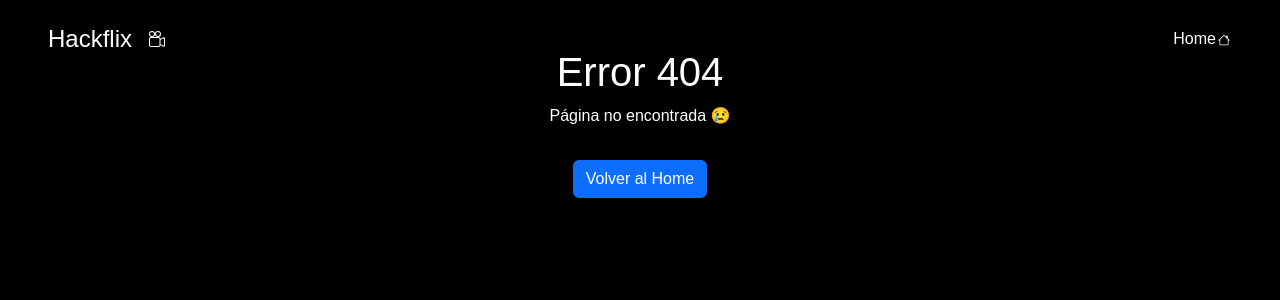
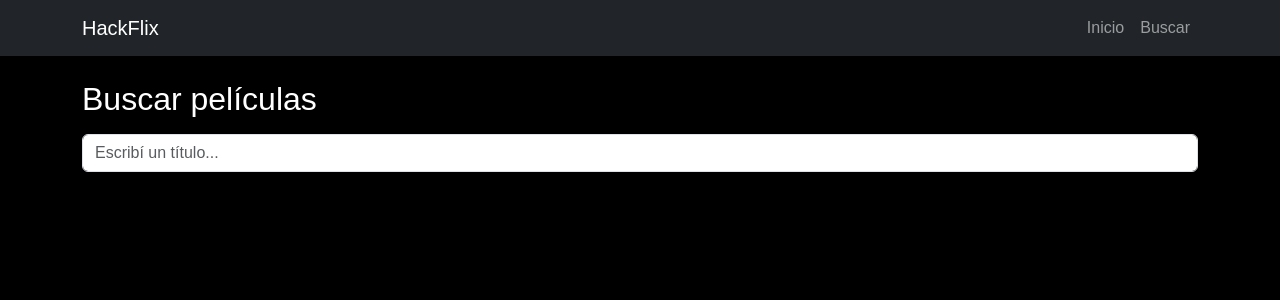
Before and after one commit to Santiagof602/Proyecto-Hackflix, a React (Vite) app in the folder HackFlix/: page /buscar in a window 1280 px wide. Before the commit this address had no page. Shown: the top 300 px of the page. Built offline with nearby package versions, Linux system fonts and the light colour scheme.

Commit message:
Commit casi definitivo
es por acá

```diff
--- a/HackFlix/src/App.jsx
+++ b/HackFlix/src/App.jsx
@@ -1,24 +1,17 @@
-import { BrowserRouter, Routes, Route } from "react-router-dom";
 import Navbar from "./components/Navbar";
-import Hero from "./components/Hero";
 import MovieGallery from "./components/MovieGallery";
 import MovieDetails from "./components/MovieDetails";
+import SearchPage from "./components/SearchPage"; //
 import NotFound from "./components/NotFound";
+import { BrowserRouter, Routes, Route } from "react-router-dom";
 
 export default function App() {
   return (
     <BrowserRouter>
       <Navbar />
       <Routes>
-        <Route
-          path="/"
-          element={
-            <>
-              <Hero />
-              <MovieGallery />
-            </>
-          }
-        />
+        <Route path="/" element={<MovieGallery />} />
+        <Route path="/buscar" element={<SearchPage />} />
         <Route path="/pelicula/:id" element={<MovieDetails />} />
         <Route path="*" element={<NotFound />} />
       </Routes>
--- a/HackFlix/src/components/Hero.css
+++ b/HackFlix/src/components/Hero.css
@@ -1,5 +1,5 @@
 .hero {
-  background-image: url("./banner.jpg");
+  background-image: url("banner.jpg");
   background-size: cover;
   background-position: center;
   height: 100vh;
@@ -7,7 +7,6 @@
   padding-top: 100px;
 }
 
-/* Opcional: un overlay para oscurecer la imagen */
 .hero::before {
   content: "";
   position: absolute;
--- a/HackFlix/src/components/Navbar.css
+++ /dev/null
@@ -1,5 +0,0 @@
-.navbar-transparent {
-  background: transparent;
-  transition: background-color 0.3s ease;
-  z-index: 1000;
-}
--- a/HackFlix/src/components/Navbar.jsx
+++ b/HackFlix/src/components/Navbar.jsx
@@ -1,37 +1,42 @@
-import { useEffect, useState } from "react";
 import { Link } from "react-router-dom";
-import "./Navbar.css";
 
-export default function Navbar() {
-  const [scrolled, setScrolled] = useState(false);
+function NavBar() {
+  return (
+    <nav className="navbar navbar-expand-lg navbar-dark bg-dark">
+      <div className="container">
+        <Link className="navbar-brand" to="/">
+          HackFlix
+        </Link>
 
-  useEffect(() => {
-    const handleScroll = () => {
-      setScrolled(window.scrollY > 50);
-    };
+        <button
+          className="navbar-toggler"
+          type="button"
+          data-bs-toggle="collapse"
+          data-bs-target="#navbarNav"
+          aria-controls="navbarNav"
+          aria-expanded="false"
+          aria-label="Toggle navigation"
+        >
+          <span className="navbar-toggler-icon"></span>
+        </button>
 
-    window.addEventListener("scroll", handleScroll);
-    return () => window.removeEventListener("scroll", handleScroll);
-  }, []);
-
-  return (
-    <nav
-      className={`navbar fixed-top px-5 py-3 ${
-        scrolled ? "navbar-dark bg-black" : "navbar-transparent"
-      }`}
-    >
-      <span className="navbar-brand text-white fs-4">Hackflix</span>
-        <svg xmlns="http://www.w3.org/2000/svg" width="18" height="16" fill="currentColor" class="bi bi-camera-reels" viewBox="0 0 16 16">
-        <path d="M6 3a3 3 0 1 1-6 0 3 3 0 0 1 6 0M1 3a2 2 0 1 0 4 0 2 2 0 0 0-4 0"/>
-        <path d="M9 6h.5a2 2 0 0 1 1.983 1.738l3.11-1.382A1 1 0 0 1 16 7.269v7.462a1 1 0 0 1-1.406.913l-3.111-1.382A2 2 0 0 1 9.5 16H2a2 2 0 0 1-2-2V8a2 2 0 0 1 2-2zm6 8.73V7.27l-3.5 1.555v4.35zM1 8v6a1 1 0 0 0 1 1h7.5a1 1 0 0 0 1-1V8a1 1 0 0 0-1-1H2a1 1 0 0 0-1 1"/>
-        <path d="M9 6a3 3 0 1 0 0-6 3 3 0 0 0 0 6M7 3a2 2 0 1 1 4 0 2 2 0 0 1-4 0"/>
-        </svg>
-      <Link to="/" className="nav-link text-white ms-auto">
-        Home
-        <svg xmlns="http://www.w3.org/2000/svg" width="16" height="12" fill="currentColor" class="bi bi-house" viewBox="0 0 16 16">
-        <path d="M8.707 1.5a1 1 0 0 0-1.414 0L.646 8.146a.5.5 0 0 0 .708.708L2 8.207V13.5A1.5 1.5 0 0 0 3.5 15h9a1.5 1.5 0 0 0 1.5-1.5V8.207l.646.647a.5.5 0 0 0 .708-.708L13 5.793V2.5a.5.5 0 0 0-.5-.5h-1a.5.5 0 0 0-.5.5v1.293zM13 7.207V13.5a.5.5 0 0 1-.5.5h-9a.5.5 0 0 1-.5-.5V7.207l5-5z"/>
-        </svg>
-      </Link>
+        <div className="collapse navbar-collapse" id="navbarNav">
+          <ul className="navbar-nav ms-auto">
+            <li className="nav-item">
+              <Link className="nav-link" to="/">
+                Inicio
+              </Link>
+            </li>
+            <li className="nav-item">
+              <Link className="nav-link" to="/buscar">
+                Buscar
+              </Link>
+            </li>
+          </ul>
+        </div>
+      </div>
     </nav>
   );
 }
+
+export default NavBar;
--- /dev/null
+++ b/HackFlix/src/components/SearchPage.jsx
@@ -0,0 +1,78 @@
+import { useEffect, useState } from "react";
+import { useInput } from "../hooks/useInput";
+import { useNavigate } from "react-router-dom";
+
+const API_KEY = import.meta.env.VITE_TMDB_API_KEY;
+
+function SearchPage() {
+  const searchInput = useInput("");
+  const [results, setResults] = useState([]);
+  const navigate = useNavigate();
+
+  useEffect(() => {
+    const delayDebounce = setTimeout(() => {
+      if (searchInput.value.trim() !== "") {
+        fetchMovies(searchInput.value);
+      } else {
+        setResults([]);
+      }
+    }, 500);
+
+    return () => clearTimeout(delayDebounce);
+  }, [searchInput.value]);
+
+  const fetchMovies = async (query) => {
+    try {
+      const res = await fetch(
+        `https://api.themoviedb.org/3/search/movie?api_key=${API_KEY}&language=es-ES&query=${encodeURIComponent(
+          query
+        )}`
+      );
+      const data = await res.json();
+      setResults(data.results || []);
+    } catch (error) {
+      console.error("Error en búsqueda:", error);
+      setResults([]);
+    }
+  };
+
+  return (
+    <div className="container py-4 text-white">
+      <h2>Buscar películas</h2>
+      <input
+        type="text"
+        className="form-control my-3"
+        placeholder="Escribí un título..."
+        {...searchInput}
+      />
+
+      {searchInput.value && results.length === 0 && (
+        <p>Lo sentimos, no se encontraron películas con el título buscado.</p>
+      )}
+
+      <div className="row">
+        {results.map((movie) => (
+          <div
+            key={movie.id}
+            className="col-6 col-md-3 mb-4"
+            style={{ cursor: "pointer" }}
+            onClick={() => navigate(`/pelicula/${movie.id}`)}
+          >
+            <img
+              src={
+                movie.poster_path
+                  ? `https://image.tmdb.org/t/p/w500${movie.poster_path}`
+                  : "https://via.placeholder.com/500x750?text=Sin+imagen"
+              }
+              alt={movie.title}
+              className="img-fluid rounded shadow"
+            />
+            <p className="mt-2">{movie.title}</p>
+          </div>
+        ))}
+      </div>
+    </div>
+  );
+}
+
+export default SearchPage;
--- /dev/null
+++ b/HackFlix/src/hooks/useInput.js
@@ -0,0 +1,14 @@
+import { useState } from "react";
+
+export function useInput(initialValue) {
+  const [value, setValue] = useState(initialValue);
+
+  const onChange = (e) => {
+    setValue(e.target.value);
+  };
+
+  return {
+    value,
+    onChange,
+  };
+}
--- a/HackFlix/src/main.jsx
+++ b/HackFlix/src/main.jsx
@@ -1,7 +1,7 @@
+import "bootstrap/dist/css/bootstrap.min.css";
 import React from "react";
 import ReactDOM from "react-dom/client";
 import App from "./App.jsx";
-import "bootstrap/dist/css/bootstrap.min.css";
 import "./index.css";
 
 ReactDOM.createRoot(document.getElementById("root")).render(
```
